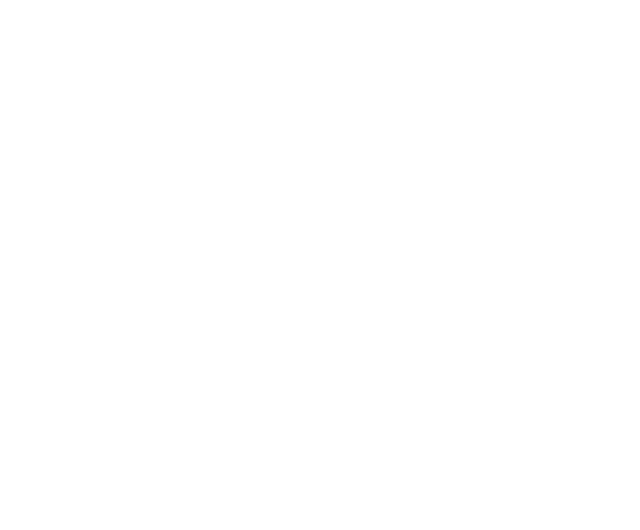
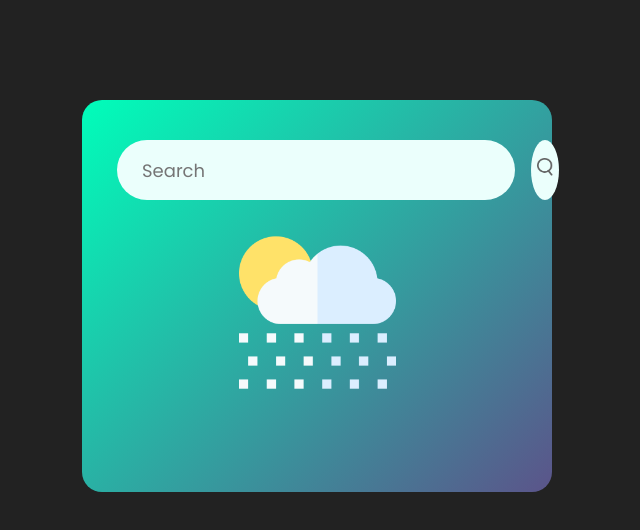
Before and after one commit to Ds-Jayawardhana/Weather-App, a plain HTML site: page index.html in a window 1280 px wide. Shown: the whole page, without its empty margins (323-963 px from the left). Drawn offline with Linux system fonts and the light colour scheme.

Commit message:
2 nd commit

```diff
--- a/index.html
+++ b/index.html
@@ -1,7 +1,26 @@
 <!Doctype html>
 <html>
     <head>
+        <link rel="stylesheet" href="style.css">
+        <link rel="preconnect" href="https://fonts.googleapis.com">
+        <link rel="preconnect" href="https://fonts.gstatic.com" crossorigin>
+        <link href="https://fonts.googleapis.com/css2?family=Poppins:ital,wght@0,100;0,200;0,300;0,400;0,500;0,600;0,700;0,800;0,900;1,100;1,200;1,300;1,400;1,500;1,600;1,700;1,800;1,900&display=swap" rel="stylesheet">
         <meta name="viewport" content="width-device-width,initial-scale=1.0">
-        <title>Weeather App With Javascript</title>
+        <title>Weather App With Javascript</title>
     </head>
+    <body>
+        <div class="card">
+            <div class="search">
+                <input type="text" placeholder="Search" spellcheck="true">
+                <button>
+                    <img src="img/search.png" alt="search image">
+
+                </button>
+            </div>
+            <div class="weather">
+                <img src="img/rain.png" alt="rain image">
+                <h1></h1>
+            </div>
+        </div>
+    </body>
 </html>
--- /dev/null
+++ b/style.css
@@ -0,0 +1,52 @@
+*{
+    font-family: 'poppins',sans-serif;
+    box-sizing: border-box;
+}
+body{
+    background: #222;
+
+}
+.card{
+    width: 90%;
+    max-width: 470px;
+    background: linear-gradient(135deg,#00feba,#5b548a);
+    color: #fff;
+    border-radius: 20px;
+    margin: 100px auto 0;
+    padding: 40px 35px;
+    text-align: center;
+}
+.search{
+    width:100%;
+    display: flex;
+    align-items: center;
+    justify-content: space-between;
+
+}
+.search input{
+    border: 0;
+    outline: 0;
+    background: #ebfffc;
+    color: #555;
+    padding: 10px 25px;
+    height: 60px;
+    border-radius: 30px;
+    flex: 1;
+    margin-right: 16px;
+    font-size: 18px;
+
+}
+.search button{
+    border: 0;
+    outline: 0;
+    background: #ebfffc;
+    border-radius: 50%;
+    width: 60px;
+    height:60px;
+
+}
+.search button img{
+    width: 16px;
+
+
+}
```
Also changed, not shown: img/clear.png (renamed from clear.png), img/clouds.png (renamed from clouds.png), img/drizzle.png (renamed from drizzle.png), img/humidity.png (renamed from humidity.png), img/mist.png (renamed from mist.png), img/rain.png (renamed from rain.png), img/search.png (renamed from search.png), img/snow.png (renamed from snow.png), img/wind.png (renamed from wind.png).
